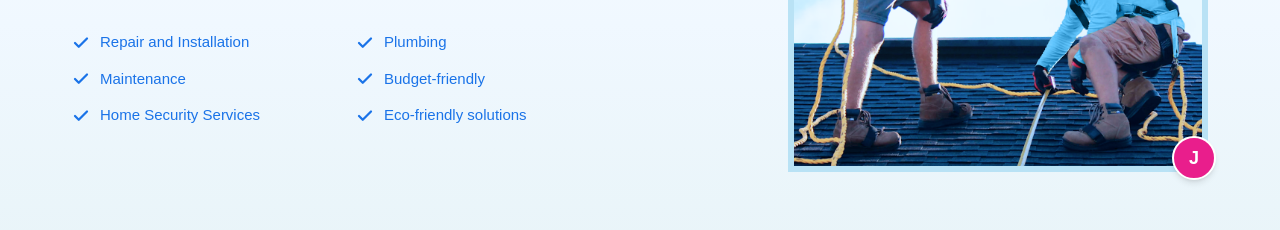
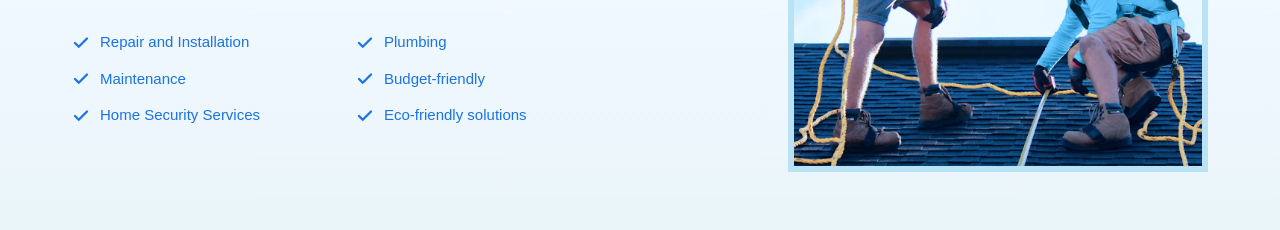
Before and after one commit to mohibbullahkhan/home-services-marketplace-website, a Next.js app: page / in a window 1280 px wide. Shown: the part 1060-1290 px from the top of the page. Built offline with nearby package versions, Linux system fonts and the light colour scheme.

Commit message:
professional section remove unnesessary badge

```diff
--- a/src/components/sections/ProfessionalsSection.jsx
+++ b/src/components/sections/ProfessionalsSection.jsx
@@ -188,9 +188,9 @@ const ProfessionalsSection = () => {
               </div>
 
               {/* Avatar Badge */}
-              <div className="absolute -bottom-2 -right-2 z-20 flex h-[44px] w-[44px] items-center justify-center rounded-full border-2 border-white bg-[#E91E8C] text-white shadow-md">
+              {/* <div className="absolute -bottom-2 -right-2 z-20 flex h-[44px] w-[44px] items-center justify-center rounded-full border-2 border-white bg-[#E91E8C] text-white shadow-md">
                 <span className="text-[18px] font-bold">J</span>
-              </div>
+              </div> */}
             </div>
           </div>
 
```
